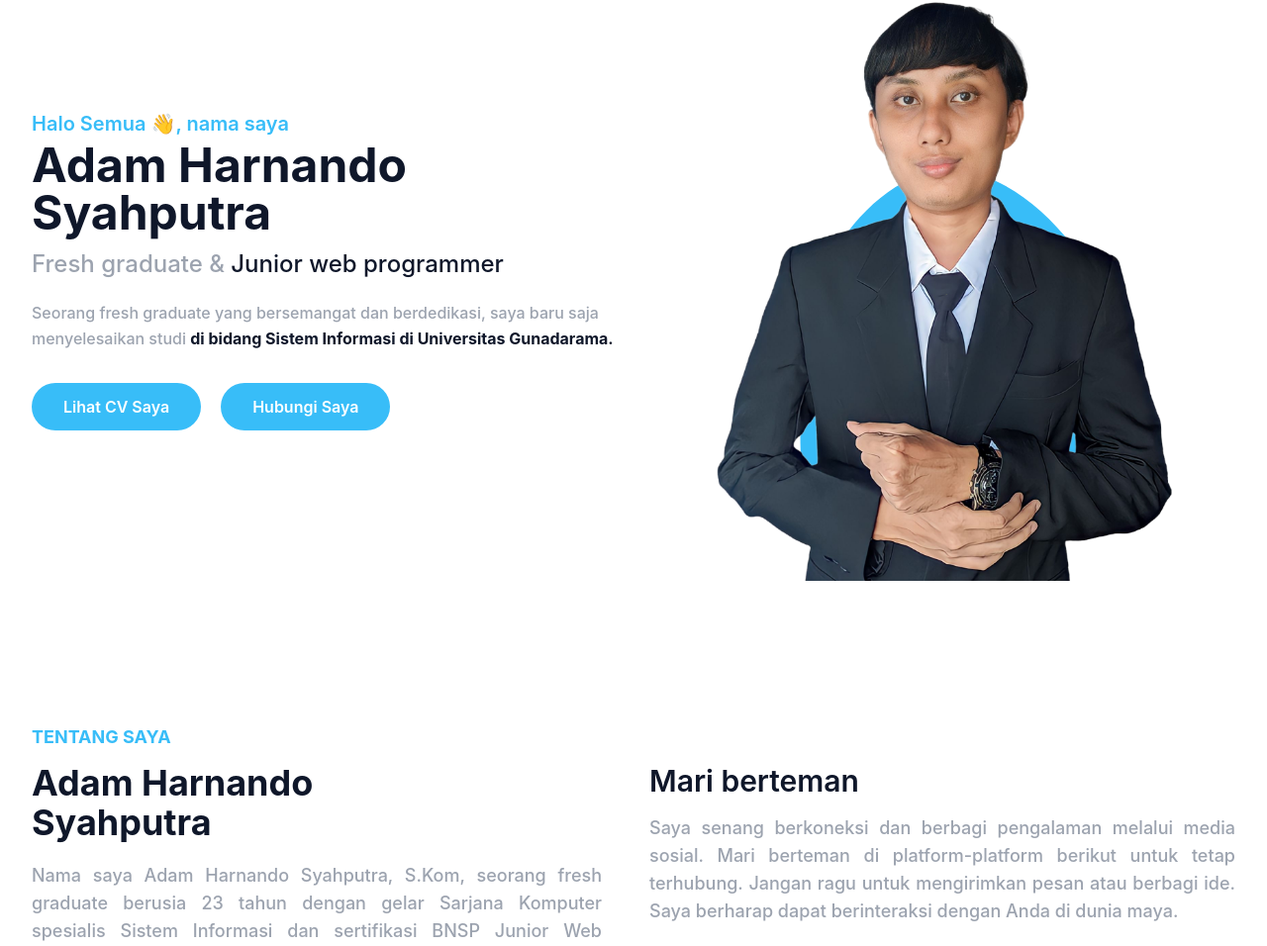
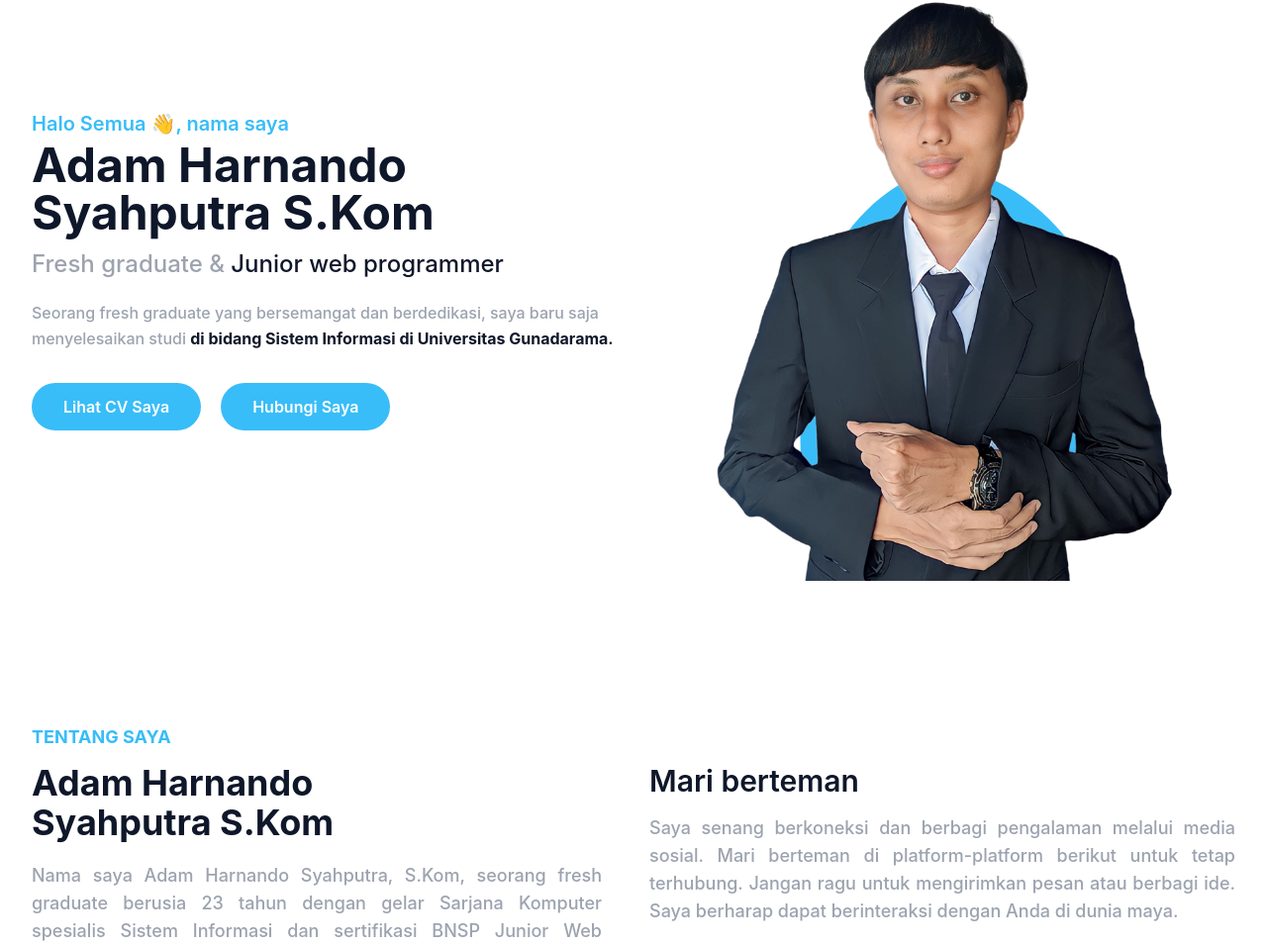
Before and after one commit to adamhs29/portfolio-adamhs, a website: page index.html in a window 1280 px wide. Shown: the part 185-1141 px from the top of the page at 99% size. Drawn offline with Linux system fonts and the light colour scheme.

Commit message:
Update Skom

```diff
--- a/index.html
+++ b/index.html
@@ -84,7 +84,7 @@
               Halo Semua 👋, nama saya
               <span
                 class="mt-1 mb-3 block text-4xl font-bold text-dark dark:text-white lg:text-5xl"
-                >Adam Harnando Syahputra</span
+                >Adam Harnando Syahputra S.Kom</span
               >
             </h1>
             <h2 class="mb-5 text-lg font-medium text-secondary lg:text-2xl">
@@ -146,7 +146,7 @@
             <h2
               class="mb-5 max-w-md text-3xl font-bold text-dark dark:text-white lg:text-4xl"
             >
-              Adam Harnando Syahputra
+              Adam Harnando Syahputra S.Kom
             </h2>
             <p style="text-align: justify;" class="max-w-xl text-base font-medium text-secondary lg:text-lg">
               Nama saya Adam Harnando Syahputra, S.Kom, seorang fresh graduate berusia 23 tahun dengan gelar Sarjana Komputer spesialis Sistem Informasi dan sertifikasi BNSP Junior Web Programmer. Memiliki keahlian dalam HTML, PHP, CSS, beberapa bahasa pemrograman, dan pengembangan web, saya membawa kombinasi keterampilan teknis dan soft skills, termasuk adaptabilitas, komitmen, disiplin, dan manajemen waktu efisien. Saya yakin bahwa kontribusi positif yang dapat saya berikan kepada tim Anda didukung oleh latar belakang pendidikan dan pengalaman saya, serta dedikasi tinggi terhadap pekerjaan.
```
